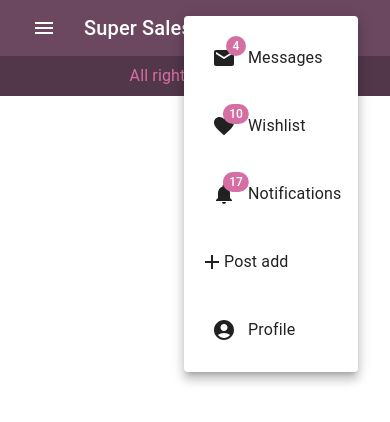
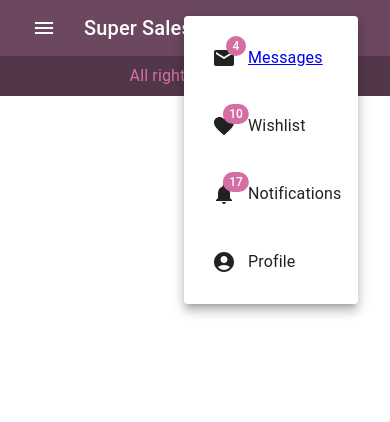
Before and after one commit to Alonasa/super-sales, a React (Create React App) app: page /messages in a window 390 px wide. Both pictures are taken after a click on the button 334 px from the left and 28 px from the top of the page. Shown: the top 422 px of the page. Built offline with nearby package versions, Linux system fonts and the light colour scheme.

Commit message:
added post page and menu

```diff
--- a/src/App.tsx
+++ b/src/App.tsx
@@ -9,6 +9,7 @@ import {Route, Routes} from 'react-router-dom';
 import {PostAdd} from './components/PostAdd/PostAdd';
 import {Profile} from './components/Profile/Profile';
 import {MyAccount} from './components/MyAccount/MyAccount';
+import { Messages } from './components/MessagesPage/Messages/Messages';
 
 function App() {
   return (
@@ -17,9 +18,10 @@ function App() {
         <Head/>
         <Routes>
           <Route path="/" element={<Body/>}/>
-          <Route path="post-add" element={<PostAdd/>}/>
-          <Route path="profile" element={<Profile/>}/>
-          <Route path="my-account" element={<MyAccount/>}/>
+          <Route path="/post-add" element={<PostAdd/>}/>
+          <Route path="/profile" element={<Profile/>}/>
+          <Route path="/my-account" element={<MyAccount/>}/>
+          <Route path="/messages" element={<Messages/>}></Route>
         </Routes>
         <Footer/>
       </ThemeProvider>
--- a/src/components/AppMenu/AppMenu.tsx
+++ b/src/components/AppMenu/AppMenu.tsx
@@ -14,7 +14,6 @@ import MailIcon from '@mui/icons-material/Mail';
 import NotificationsIcon from '@mui/icons-material/Notifications';
 import MoreIcon from '@mui/icons-material/MoreVert';
 import {Favorite} from '@mui/icons-material';
-import AddIcon from '@mui/icons-material/Add';
 import {Button, Container} from '@mui/material';
 
 
@@ -61,7 +60,6 @@ export const AppMenu = () => {
     >
       <Link to="/profile"><MenuItem onClick={handleMenuClose}>Profile</MenuItem></Link>
       <Link to="/my-account"><MenuItem onClick={handleMenuClose}>My account</MenuItem></Link>
-      <Link to="/post-add"><MenuItem onClick={handleMenuClose}>Post add</MenuItem></Link>
     </Menu>
   );
 
@@ -88,7 +86,7 @@ export const AppMenu = () => {
             <MailIcon/>
           </Badge>
         </IconButton>
-        <p>Messages</p>
+        <Link to={'/messages'}><p>Messages</p></Link>
       </MenuItem>
       <MenuItem>
         <IconButton size="large" aria-label="show products from wishlist"
@@ -110,12 +108,6 @@ export const AppMenu = () => {
           </Badge>
         </IconButton>
         <p>Notifications</p>
-      </MenuItem>
-      <MenuItem>
-        <Badge>
-          <AddIcon/>
-        </Badge>
-        <p>Post add</p>
       </MenuItem>
       <MenuItem onClick={handleProfileMenuOpen}>
         <IconButton
@@ -177,7 +169,8 @@ export const AppMenu = () => {
                   <NotificationsIcon/>
                 </Badge>
               </IconButton>
-              <Button style={{color: "#fff"}}>Post Add</Button>
+              <Link to="/post-add" style={{textDecoration: 'none', }}><Button
+                style={{color: '#fff', padding: "10px 8px"}}>Post Add</Button></Link>
               <IconButton
                 size="large"
                 edge="end"
--- /dev/null
+++ b/src/components/MessagesPage/Messages/Messages.tsx
@@ -0,0 +1,9 @@
+import React from 'react';
+
+export const Messages = () => {
+  return (
+	<div>
+
+	</div>
+  );
+};
```
Also changed, not shown: src/components/MessagesPage/Dialog/Dialog.tsx (added, +9 -0 lines), src/components/MessagesPage/Message/Message.tsx (added, +9 -0 lines).
